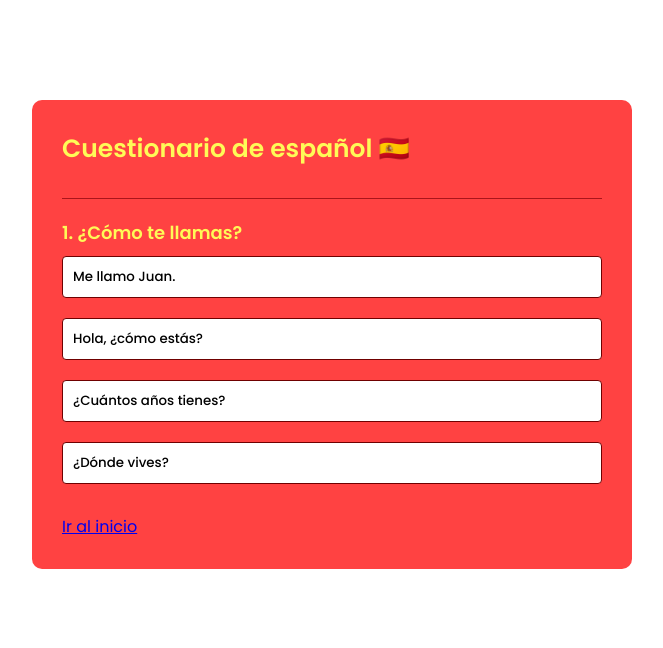
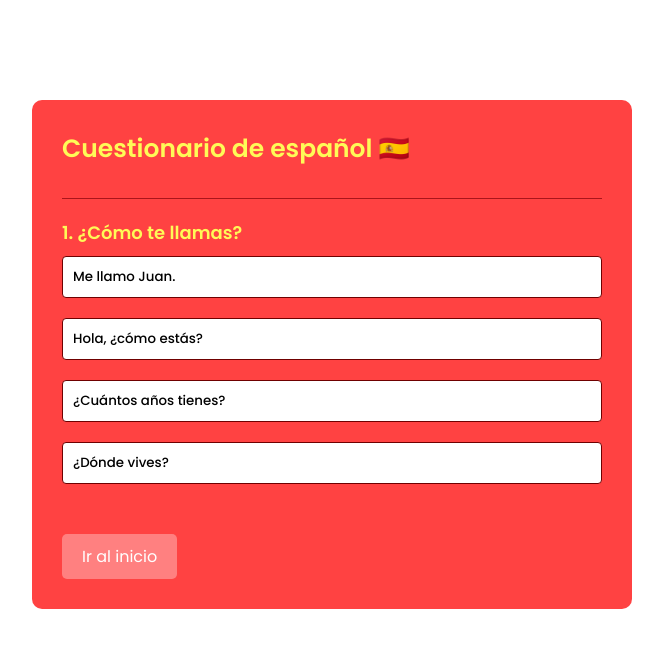
Before and after one commit to trabalhos-etec/quiz-espanhol, a website built with Vite: page index.html in a window 1280 px wide. Shown: the whole page, without its empty margins (308-971 px from the left). Built offline with nearby package versions, Linux system fonts and the light colour scheme.

Commit message:
Update style.css

```diff
--- a/src/style.css
+++ b/src/style.css
@@ -79,3 +79,20 @@ body {
 .incorreto {
   background-color: #f2856d; /* Vermelho Claro */
 }
+
+.btn-voltar {
+    display: inline-block;
+    padding: 10px 20px;
+    background-color: #ff8080; /* Cor do fundo */
+    color: white; /* Cor do texto */
+    text-decoration: none;
+    border-radius: 5px;
+    margin-top: 20px; /* Margem superior */
+    border: none;
+    cursor: pointer;
+    transition: background-color 0.3s ease;
+}
+
+.btn-voltar:hover {
+    background-color: #ff6666; /* Cor do fundo ao passar o mouse */
+}
```
